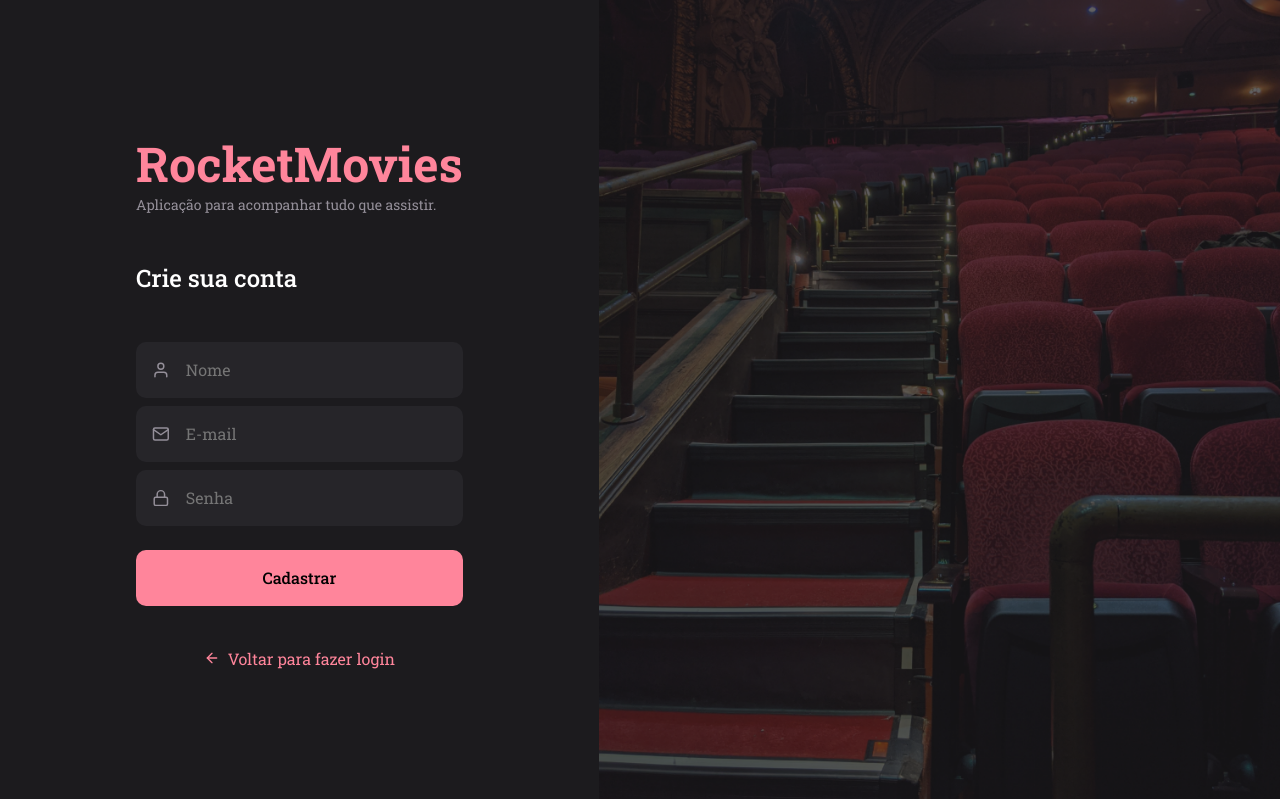
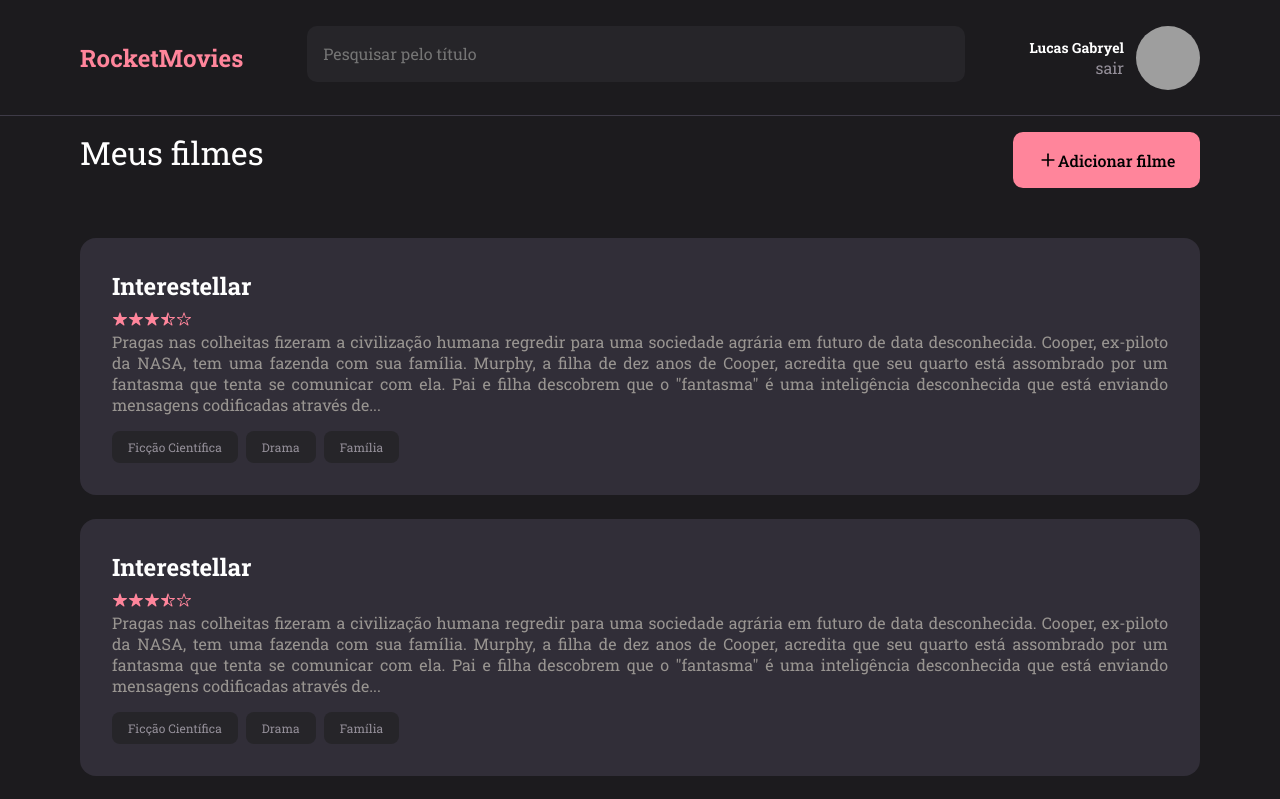
Before and after one commit to lucas-gabryel/RocketMovies, a React (Vite) app: page / in a window 1280 px wide. Shown: the top 799 px of the page. Built offline with nearby package versions, Linux system fonts and the light colour scheme; grey boxes are pictures that could not be loaded.

Commit message:
more alterations

```diff
--- a/src/components/Button/styles.js
+++ b/src/components/Button/styles.js
@@ -3,6 +3,10 @@ import styled from "styled-components";
 export const Container = styled.button`
     width: 100%;
     height: 56px;
+
+    display: flex;
+    align-items: center;
+    justify-content: center;
 
     border-radius: 10px;
     border: none;
--- a/src/components/Card/styles.js
+++ b/src/components/Card/styles.js
@@ -1,7 +1,7 @@
 import styled from "styled-components";
 
 export const Container = styled.div`
-margin-top: 40px;
+margin-top: 24px;
 margin-inline: 80px;
 padding: 32px;
 border-radius: 16px;
--- a/src/main.jsx
+++ b/src/main.jsx
@@ -1,6 +1,6 @@
 import React from 'react';
 import ReactDOM from 'react-dom/client';
-import { SignUp } from './pages/SignUp' // problema com o nome deails, letra maiuscula e minuscula
+import { Home } from './pages/Home' // problema com o nome deails, letra maiuscula e minuscula
 
 import GlobalStyle from "./styles/global";
 import theme from "./styles/theme";
@@ -10,7 +10,7 @@ ReactDOM.createRoot(document.getElementById('root')).render(
   <React.StrictMode>
     <ThemeProvider theme={theme}>
       <GlobalStyle />
-      <SignUp />
+      <Home />
     </ThemeProvider>
   </React.StrictMode>
 )
```
